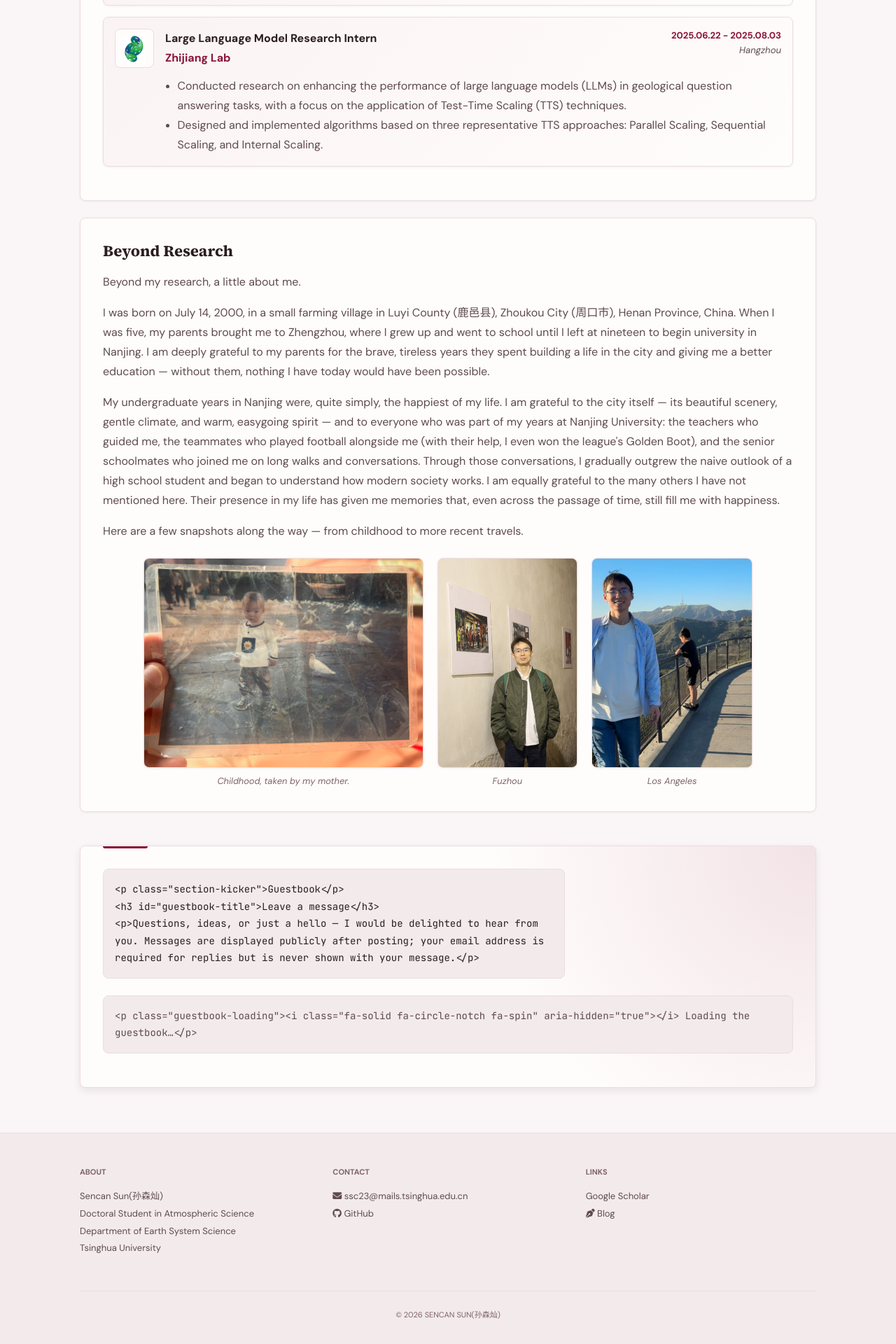
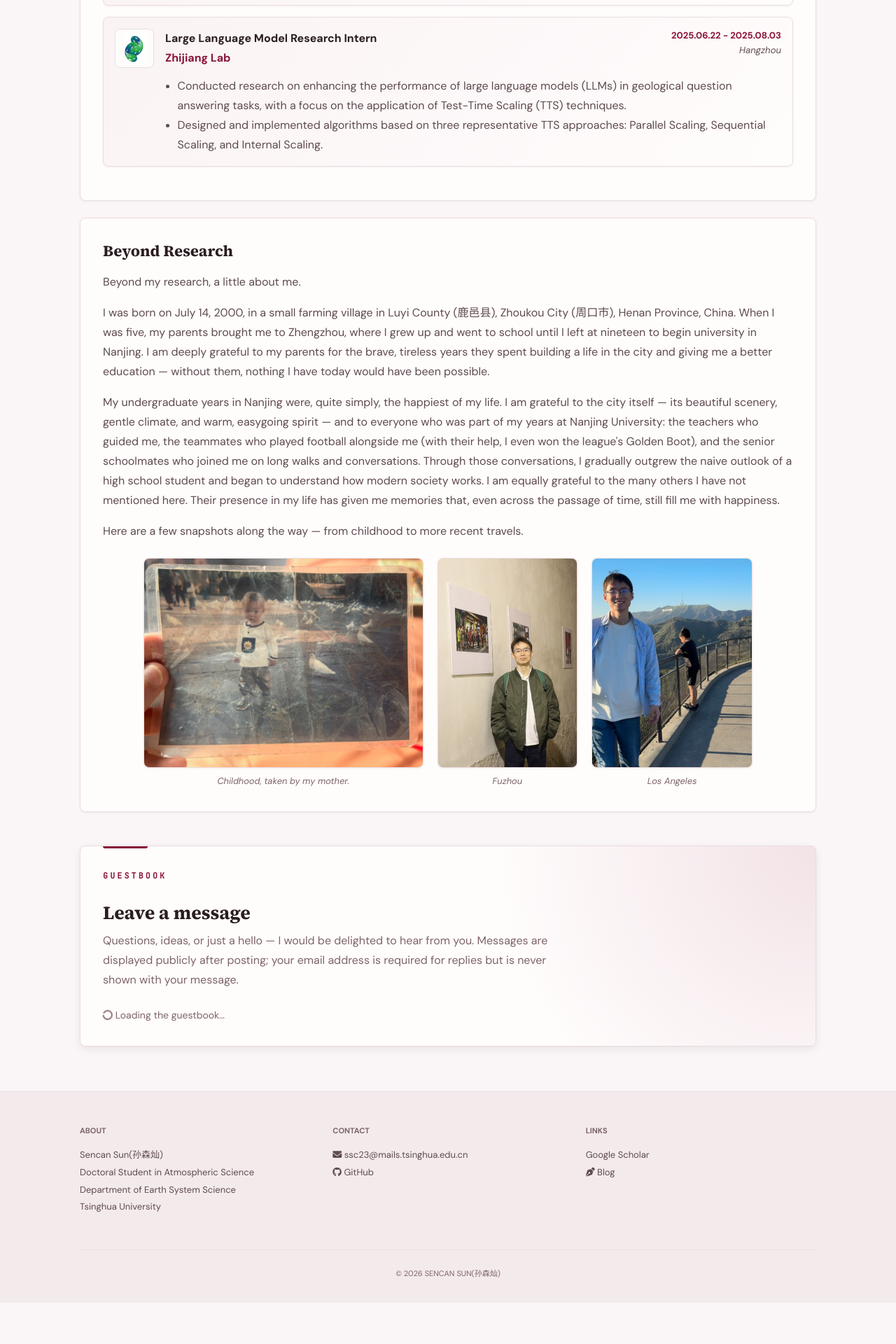
Before and after one commit to sunmoumou1/sunmoumou1.github.io, a Jekyll site: the page built from _pages/about.md, in a window 1280 px wide. Shown: the part 1180-3100 px from the top of the page at 70% size. Built offline with Jekyll 4.4.1, drawn with Linux system fonts in a browser that asks for light colours; a style sheet for code colours, icons or effects is not loaded; after the commit the page ends 3041 px from its top, so only the background shows below that.

Commit message:
Fix Home credit and About guestbook

```diff
--- a/_includes/guestbook.html
+++ b/_includes/guestbook.html
@@ -1,4 +1,4 @@
-<section class="guestbook" id="guestbook" aria-labelledby="guestbook-title">
+<section class="guestbook" id="guestbook" aria-labelledby="guestbook-title" markdown="0">
   <div class="guestbook-intro">
     <p class="section-kicker">Guestbook</p>
     <h3 id="guestbook-title">Leave a message</h3>
--- a/_sass/layouts/_home.scss
+++ b/_sass/layouts/_home.scss
@@ -371,6 +371,7 @@
   right: 1.2%;
   bottom: clamp(0.35rem, 0.8vw, 0.9rem);
   left: auto;
+  z-index: 5;
   width: unquote('min(35%, 32rem)');
   margin: 0;
   color: var(--text-muted);
```
